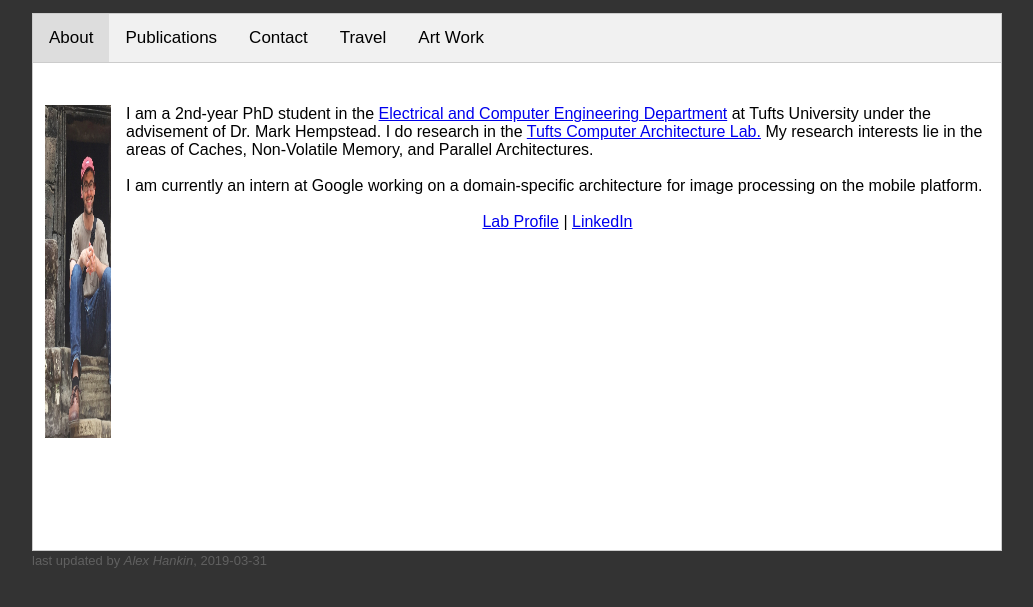
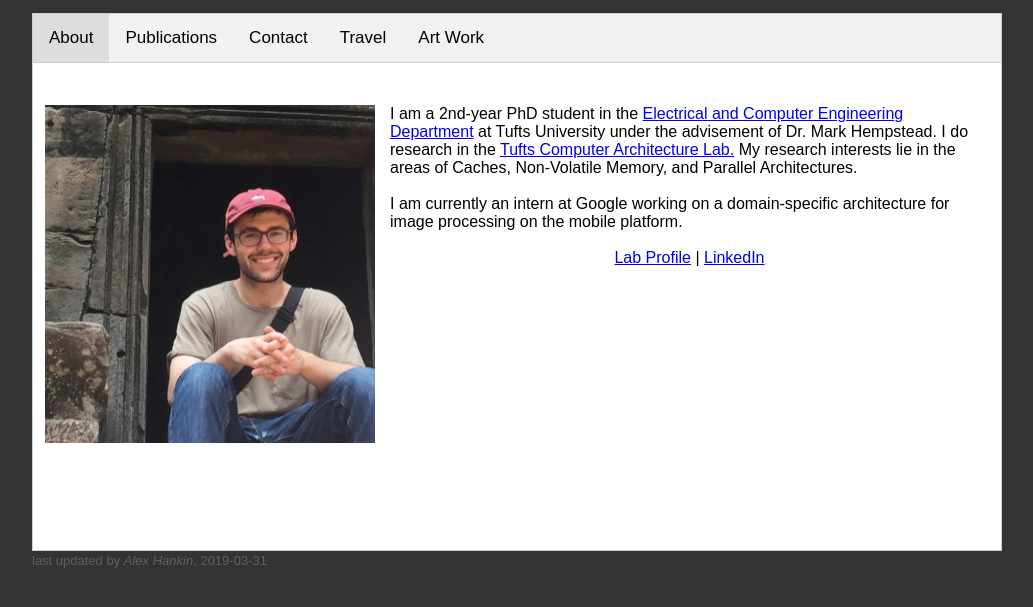
Before and after one commit to hankin0/hankin0.github.io, a Jekyll site: the page built from index.html, in a window 1280 px wide. Shown: the top 607 px of the page, without its empty margins (123-1156 px from the left). Built offline with Jekyll 4.4.1, drawn with Linux system fonts in a browser that asks for light colours.

Commit message:
Changes size of profile picture

```diff
--- a/index.html
+++ b/index.html
@@ -16,7 +16,7 @@
       <!-- "About" tab -->
       <div id="About" class="tabcontent">
  	    <br><br>
-        <img class="ex2" src="images/just_me_cambodia.png" width='66' height='333' align="left">
+        <img class="ex2" src="images/just_me_cambodia.png" width='330' height='338' align="left">
 	    I am a 2nd-year PhD student in the <a
             href="https://engineering.tufts.edu/ece/">Electrical and Computer Engineering
             Department</a> at Tufts University under the advisement of Dr. Mark Hempstead. I do
```
Also changed, not shown: images/just_me_cambodia.png.
